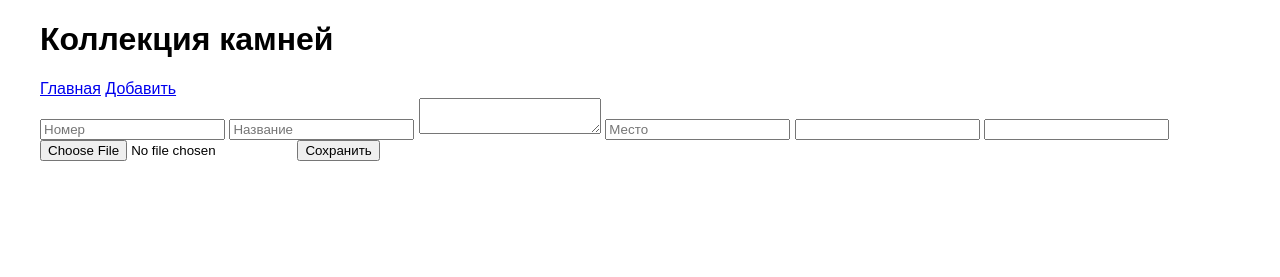
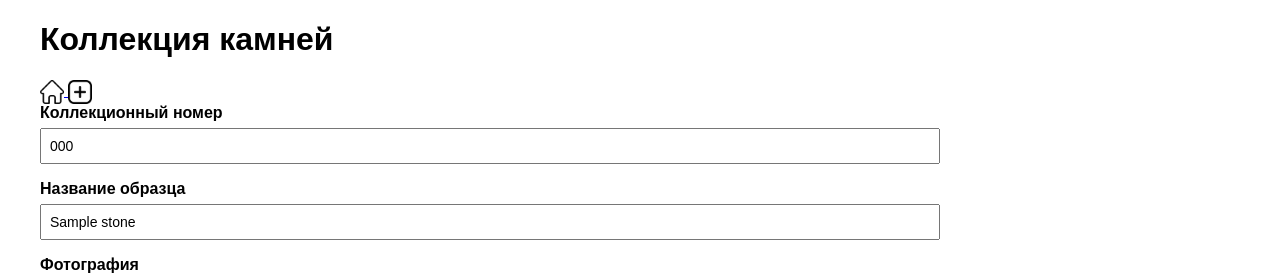
Before and after one commit to orange017/MineralOnyx, a Flask app: page /edit/1 in a window 1280 px wide. Shown: the top 277 px of the page. Before the commit the page ends 161 px from the top, so only its background shows below. Run offline with Flask 3, Linux system fonts and the light colour scheme; tables that the repository leaves empty hold one stand-in row (values such as "Sample post"); data that the repository does not hold is empty.

Commit message:
Add ORM, add icons

```diff
--- a/app.py
+++ b/app.py
@@ -1,48 +1,40 @@
-from flask import Flask, render_template, request, redirect, url_for
-from flask import Response
-import sqlite3
-import os
-from werkzeug.utils import secure_filename
+from flask import (
+    Flask,
+    render_template,
+    request,
+    redirect,
+    url_for,
+    Response
+)
+
+from model.stone import db, Stone
 
 app = Flask(__name__)
-
-DB_FILE = "stones.db"
-UPLOAD_FOLDER = "uploads"
-
-app.config["UPLOAD_FOLDER"] = UPLOAD_FOLDER
-
-os.makedirs(UPLOAD_FOLDER, exist_ok=True)
-
-
-def get_db():
-    conn = sqlite3.connect(DB_FILE)
-    conn.row_factory = sqlite3.Row
-    return conn
+app.config["SQLALCHEMY_DATABASE_URI"] = "sqlite:///stones.db"
+app.config["SQLALCHEMY_TRACK_MODIFICATIONS"] = False
+db.init_app(app)
 
 
 @app.route("/")
 def index():
-    q = request.args.get("q", "")
 
-    conn = get_db()
+    q = request.args.get(
+        "q",
+        ""
+    ).strip()
+
+    query = Stone.query
 
     if q:
-        stones = conn.execute(
-            """
-            SELECT *
-            FROM stones
-            WHERE collection_number LIKE ?
-               OR sample_name LIKE ?
-            ORDER BY collection_number
-            """,
-            (f"%{q}%", f"%{q}%")
-        ).fetchall()
-    else:
-        stones = conn.execute(
-            "SELECT * FROM stones ORDER BY collection_number"
-        ).fetchall()
+        query = query.filter(
+            (Stone.collection_number.contains(q))
+            |
+            (Stone.sample_name.contains(q))
+        )
 
-    conn.close()
+    stones = query.order_by(
+        Stone.collection_number
+    ).all()
 
     return render_template(
         "index.html",
@@ -54,14 +46,9 @@
 @app.route("/stone/<int:stone_id>")
 def stone(stone_id):
 
-    conn = get_db()
-
-    stone = conn.execute(
-        "SELECT * FROM stones WHERE \"index\"=?",
-        (stone_id,)
-    ).fetchone()
-
-    conn.close()
+    stone = Stone.query.get_or_404(
+        stone_id
+    )
 
     return render_template(
         "stone.html",
@@ -69,86 +56,146 @@
     )
 
 
-@app.route("/edit/<int:stone_id>", methods=["GET", "POST"])
-def edit(stone_id):
-    conn = get_db()
+@app.route("/photo/<int:stone_id>")
+def photo(stone_id):
+
+    stone = Stone.query.get_or_404(
+        stone_id
+    )
+
+    if not stone.photo:
+        return "", 404
+
+    blob = stone.photo
+
+    if blob.startswith(b"\x89PNG"):
+        mime = "image/png"
+    elif blob.startswith(b"\xff\xd8"):
+        mime = "image/jpeg"
+    elif blob.startswith(b"GIF87a") or blob.startswith(b"GIF89a"):
+        mime = "image/gif"
+    else:
+        mime = "application/octet-stream"
+
+    return Response(
+        blob,
+        mimetype=mime
+    )
+
+
+@app.route(
+    "/new",
+    methods=["GET", "POST"]
+)
+def new():
 
     if request.method == "POST":
 
-        photo = request.files.get("photo")
+        photo_blob = None
 
-        filename = None
+        photo = request.files.get(
+            "photo"
+        )
 
         if photo and photo.filename:
-            filename = secure_filename(photo.filename)
-            photo.save(
-                os.path.join(
-                    app.config["UPLOAD_FOLDER"],
-                    filename
-                )
+            photo_blob = photo.read()
+
+        stone = Stone(
+            collection_number=request.form.get(
+                "collection_number"
+            ),
+            sample_name=request.form.get(
+                "sample_name"
+            ),
+            photo=photo_blob,
+            facts=request.form.get(
+                "facts"
+            ),
+            source_location=request.form.get(
+                "source_location"
+            ),
+            cost=request.form.get(
+                "cost"
+            ) or None,
+            estimated_price=request.form.get(
+                "estimated_price"
+            ) or None
+        )
+
+        db.session.add(stone)
+        db.session.commit()
+
+        return redirect("/")
+
+    return render_template(
+        "edit.html",
+        stone=None
+    )
+
+
+@app.route(
+    "/edit/<int:stone_id>",
+    methods=["GET", "POST"]
+)
+def edit(stone_id):
+
+    stone = Stone.query.get_or_404(
+        stone_id
+    )
+
+    if request.method == "POST":
+
+        stone.collection_number = (
+            request.form.get(
+                "collection_number"
             )
+        )
 
-        if filename:
-            conn.execute(
-                """
-                UPDATE stones
-                SET
-                    collection_number=?,
-                    sample_name=?,
-                    photo=?,
-                    facts=?,
-                    source_location=?,
-                    cost=?,
-                    estimated_price=?
-                WHERE \"index\"=?
-                """,
-                (
-                    request.form["collection_number"],
-                    request.form["sample_name"],
-                    filename,
-                    request.form["facts"],
-                    request.form["source_location"],
-                    request.form["cost"],
-                    request.form["estimated_price"],
-                    stone_id
-                )
+        stone.sample_name = (
+            request.form.get(
+                "sample_name"
             )
-        else:
-            conn.execute(
-                """
-                UPDATE stones
-                SET
-                    collection_number=?,
-                    sample_name=?,
-                    facts=?,
-                    source_location=?,
-                    cost=?,
-                    estimated_price=?
-                WHERE \"index\"=?
-                """,
-                (
-                    request.form["collection_number"],
-                    request.form["sample_name"],
-                    request.form["facts"],
-                    request.form["source_location"],
-                    request.form["cost"],
-                    request.form["estimated_price"],
-                    stone_id
-                )
+        )
+
+        stone.facts = (
+            request.form.get(
+                "facts"
             )
+        )
 
-        conn.commit()
+        stone.source_location = (
+            request.form.get(
+                "source_location"
+            )
+        )
+
+        stone.cost = (
+            request.form.get(
+                "cost"
+            ) or None
+        )
+
+        stone.estimated_price = (
+            request.form.get(
+                "estimated_price"
+            ) or None
+        )
+
+        photo = request.files.get(
+            "photo"
+        )
+
+        if photo and photo.filename:
+            stone.photo = photo.read()
+
+        db.session.commit()
 
         return redirect(
-            url_for("stone", stone_id=stone_id)
+            url_for(
+                "stone",
+                stone_id=stone.index
+            )
         )
-
-    stone = conn.execute(
-        "SELECT * FROM stones WHERE \"index\"=?",
-        (stone_id,)
-    ).fetchone()
-
-    conn.close()
 
     return render_template(
         "edit.html",
@@ -156,78 +203,22 @@
     )
 
 
-@app.route("/new", methods=["GET", "POST"])
-def new():
-
-    conn = get_db()
-
-    if request.method == "POST":
-
-        conn.execute(
-            """
-            INSERT INTO stones(
-                collection_number,
-                sample_name,
-                photo,
-                facts,
-                source_location,
-                cost,
-                estimated_price
-            )
-            VALUES(?,?,?,?,?,?,?)
-            """,
-            (
-                request.form["collection_number"],
-                request.form["sample_name"],
-                "",
-                request.form["facts"],
-                request.form["source_location"],
-                request.form["cost"],
-                request.form["estimated_price"]
-            )
-        )
-
-        conn.commit()
-
-        return redirect("/")
-
-    return render_template("edit.html", stone=None)
-
-
-@app.route("/delete/<int:stone_id>")
+@app.route(
+    "/delete/<int:stone_id>"
+)
 def delete(stone_id):
 
-    conn = get_db()
-
-    conn.execute(
-        "DELETE FROM stones WHERE \"index\"=?",
-        (stone_id,)
+    stone = Stone.query.get_or_404(
+        stone_id
     )
 
-    conn.commit()
-    conn.close()
+    db.session.delete(stone)
+    db.session.commit()
 
     return redirect("/")
 
 
-@app.route("/photo/<int:stone_id>")
-def photo(stone_id):
-    conn = sqlite3.connect("stones.db")
-
-    row = conn.execute(
-        "SELECT photo FROM stones WHERE \"index\"=?",
-        (stone_id,)
-    ).fetchone()
-
-    conn.close()
-
-    if row is None or row[0] is None:
-        return "", 404
-
-    return Response(
-        row[0],
-        mimetype="image/jpeg"
+if __name__ == "__main__":
+    app.run(
+        debug=True
     )
-
-if __name__ == "__main__":
-    app.run(debug=True)
--- a/requirements.txt
+++ b/requirements.txt
@@ -1,3 +1,4 @@
 flask
 pandas
 openpyxl
+flask_sqlalchemy
--- a/static/style.css
+++ b/static/style.css
@@ -17,3 +17,51 @@
 img {
     max-width: 100%;
 }
+
+form {
+    max-width: 900px;
+}
+
+.form-group {
+    display: flex;
+    flex-direction: column;
+    margin-bottom: 16px;
+}
+
+label {
+    margin-bottom: 6px;
+    font-weight: bold;
+}
+
+input,
+textarea {
+    padding: 8px;
+    font-size: 14px;
+}
+
+textarea {
+    resize: vertical;
+    min-height: 120px;
+}
+
+.icon {
+    width: 24px;
+    height: 24px;
+    vertical-align: middle;
+}
+
+.icon:hover {
+    opacity: 0.7;
+}
+
+.toolbar {
+    display: flex;
+    gap: 12px;
+    align-items: center;
+}
+
+.toolbar img {
+    width: 28px;
+    height: 28px;
+    cursor: pointer;
+}
--- a/templates/base.html
+++ b/templates/base.html
@@ -9,8 +9,14 @@
 
 <header>
     <h1>Коллекция камней</h1>
-    <a href="/">Главная</a>
-    <a href="/new">Добавить</a>
+
+    <a href="{{ url_for('index') }}">
+        <img src="{{ url_for('static', filename='icons/home.png') }}" class="icon">
+    </a>
+
+    <a href="{{ url_for('new') }}">
+        <img src="{{ url_for('static', filename='icons/add.png') }}" class="icon">
+    </a>
 </header>
 
 {% block content %}
--- a/templates/edit.html
+++ b/templates/edit.html
@@ -2,35 +2,74 @@
 
 {% block content %}
 
+
 <form method="post" enctype="multipart/form-data">
 
+    <div class="form-group">
+        <label>Коллекционный номер</label>
         <input
+            type="text"
             name="collection_number"
-        placeholder="Номер"
-        value="{{ stone.collection_number if stone else '' }}">
+            value="{{ stone.collection_number if stone else '' }}"
+        >
+    </div>
 
+    <div class="form-group">
+        <label>Название образца</label>
         <input
+            type="text"
             name="sample_name"
-        placeholder="Название"
-        value="{{ stone.sample_name if stone else '' }}">
+            value="{{ stone.sample_name if stone else '' }}"
+        >
+    </div>
 
+    <div class="form-group">
+        <label>Фотография</label>
+        {% if stone.photo %}
+        <img
+            src="/photo/{{ stone['index'] }}"
+            width="400">
+        {% endif %}
+        <input
+            type="file"
+            name="photo"
+            accept="image/*"
+        >
+    </div>
+
+    <div class="form-group">
+        <label>Интересные факты</label>
         <textarea
-        name="facts">{{ stone.facts if stone else '' }}</textarea>
+            name="facts"
+            rows="10"
+        >{{ stone.facts if stone else '' }}</textarea>
+    </div>
 
+    <div class="form-group">
+        <label>Место отбора / Кем доставлен</label>
+        <textarea
+            name="source_location"
+            rows="5"
+        >{{ stone.source_location if stone else '' }}</textarea>
+    </div>
+
+    <div class="form-group">
+        <label>Стоимость</label>
         <input
-        name="source_location"
-        placeholder="Место"
-        value="{{ stone.source_location if stone else '' }}">
+            type="text"
+            name="cost"
+            value="{{ stone.cost if stone else '' }}"
+        >
+    </div>
 
+    <div class="form-group">
+        <label>Примерная цена</label>
         <input
-        name="cost"
-        value="{{ stone.cost if stone else '' }}">
-
-    <input
+            type="text"
             name="estimated_price"
-        value="{{ stone.estimated_price if stone else '' }}">
-
-    <input type="file" name="photo">
+            value="{{ stone.estimated_price if stone else '' }}"
+        >
+    </div>
 
     <button type="submit">
         Сохранить
```
Also changed, not shown: model/stone.py (added, +39 -0 lines), templates/index.html (+0 -8 lines), templates/stone.html (+7 -3 lines), static/icons/add.png (added), static/icons/edit.png (added), static/icons/home.png (added), static/icons/remove.png (added), static/icons/save.png (added). Lines whose indentation alone changed are shown as unchanged.
